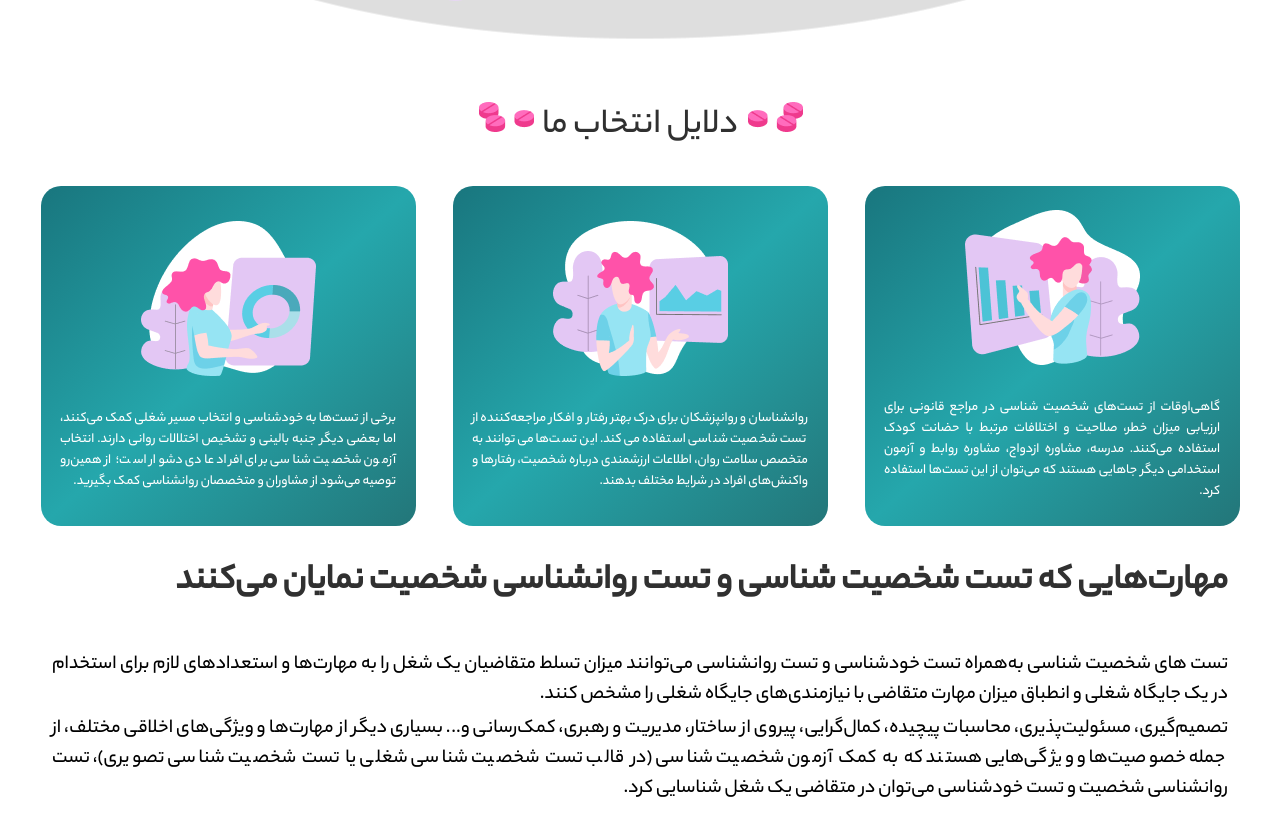
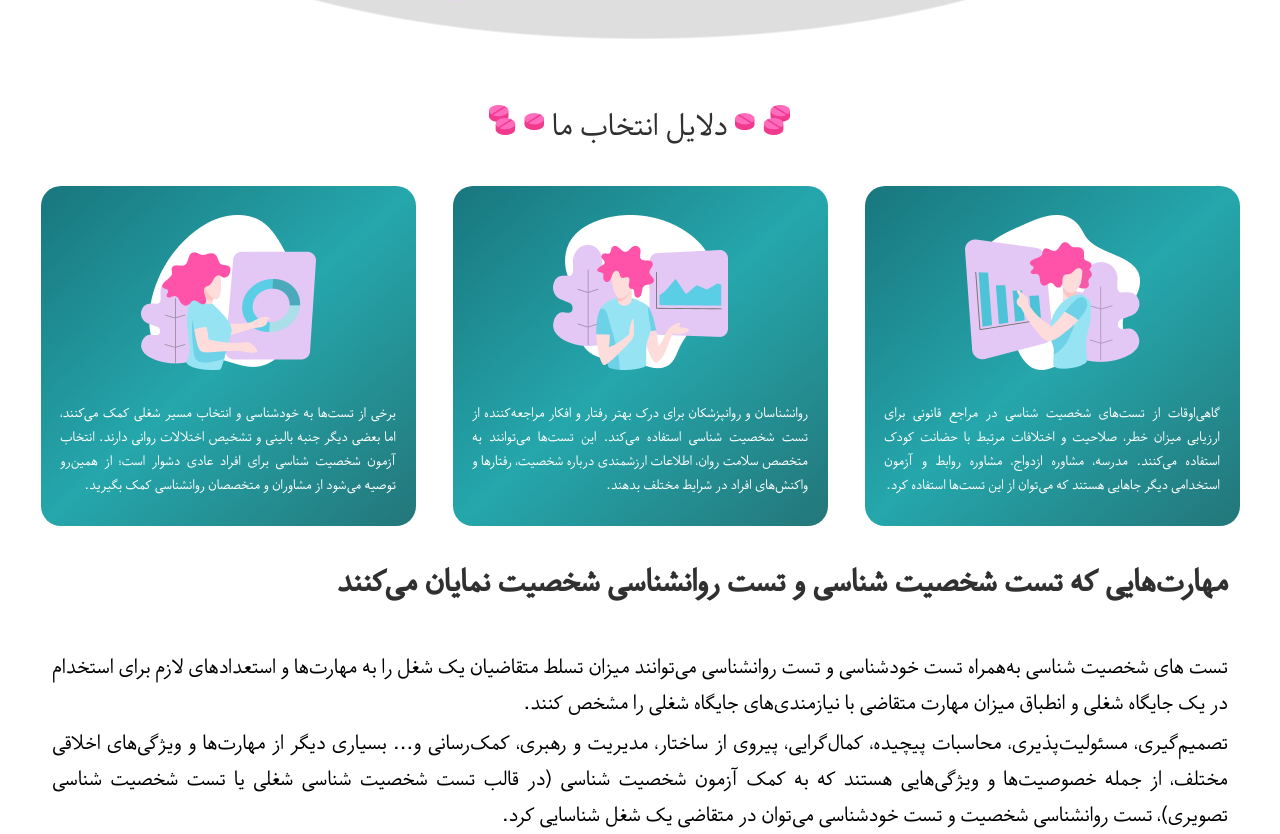
Before and after one commit to Ehsantahamii/rvanafzar, a Next.js app: page / in a window 1280 px wide. Shown: the part 441-1275 px from the top of the page. Before the commit the page ends 1245 px from the top, so only its background shows below. Built offline with nearby package versions, Linux system fonts and the light colour scheme.

Commit message:
sajjad #font in project

```diff
--- a/app/layout.jsx
+++ b/app/layout.jsx
@@ -5,7 +5,7 @@ import "./globals.css";
 const font = localFont({
   src: [
     {
-      path: "../public/font/YekanBakhMedium.woff",
+      path: "../public/font/bahij_roya_irfont.ttf",
       style: "normal",
     }
   ]
--- a/components/template/choice/Choice.css
+++ b/components/template/choice/Choice.css
@@ -3,7 +3,7 @@
     position: absolute;
     width: 55px;
     height: 30px;
-    margin: 0 -65px;
+    margin: 0 -62px;
 }
 .choice .title_choice h1::after{
     content: url('/img/Group.png');
--- a/components/template/choice/Choice.jsx
+++ b/components/template/choice/Choice.jsx
@@ -25,7 +25,7 @@ const Choice = () => {
     <div className="choice w-full mt-[61px]">
       {/* title choice */}
       <div className="title_choice flex justify-center items-center">
-        <h1 className="text-[36px] text-[#303030]">دلایل انتخاب ما</h1>
+        <h1 className="text-[30px] md:text-[36px] text-[#303030]">دلایل انتخاب ما</h1>
       </div>
       {/* content choice */}
       <div className=" flex flex-col  gap-5 md:flex-wrap md:flex-row mt-8">
@@ -35,7 +35,7 @@ const Choice = () => {
             className="content_choice flex flex-col justify-center items-center w-[375px] h-[340px] m-auto max-md:w-[95%]"
           >
             <Image src={index.img} width={175} height={155} />
-            <p className="text-justify text-[#fff] text-[14px] w-[336px] max-md:px-3  max-md:w-full mt-8">
+            <p className="text-justify text-[#fff] text-[16px] w-[336px] max-md:px-3  max-md:w-full mt-8">
               {index.caption}
             </p>
           </div>
@@ -44,18 +44,18 @@ const Choice = () => {
       {/* caption choice */}
       <div className="caption_choice flex flex-col px-5 mt-[30px]">
         <div className="title_caption-choice">
-          <h1 className="text-[17px] font-bold md:text-[36px] text-[#303030] text-justify ">
+          <h1 className="text-[22px] font-bold md:text-[36px] text-[#303030] text-justify ">
             مهارت‌هایی که تست شخصیت شناسی و تست روانشناسی شخصیت نمایان می‌کنند
           </h1>
         </div>
         <div className="content_caption-choice text-justify mt-10">
-          <p className="text-[17px] md:text-[20px]">
+          <p className="text-[19px] md:text-[24px]">
             تست های شخصیت شناسی به‌همراه تست خودشناسی و تست روانشناسی می‌توانند
             میزان تسلط متقاضیان یک شغل را به مهارت‌ها و استعدادهای لازم برای
             استخدام در یک جایگاه شغلی و انطباق میزان مهارت متقاضی با
             نیازمندی‌های جایگاه شغلی را مشخص کنند.
           </p>
-          <p className="text-[17px] md:text-[20px] mt-1">
+          <p className="text-[19px] md:text-[24px] mt-1">
             تصمیم‌گیری، مسئولیت‌پذیری، محاسبات پیچیده، کمال‌گرایی، پیروی از
             ساختار، مدیریت و رهبری، کمک‌رسانی و... بسیاری دیگر از مهارت‌ها و
             ویژگی‌های اخلاقی مختلف، از جمله خصوصیت‌ها و ویژگی‌هایی هستند که به
```
Also changed, not shown: public/font/bahij_roya_irfont.ttf (added).
